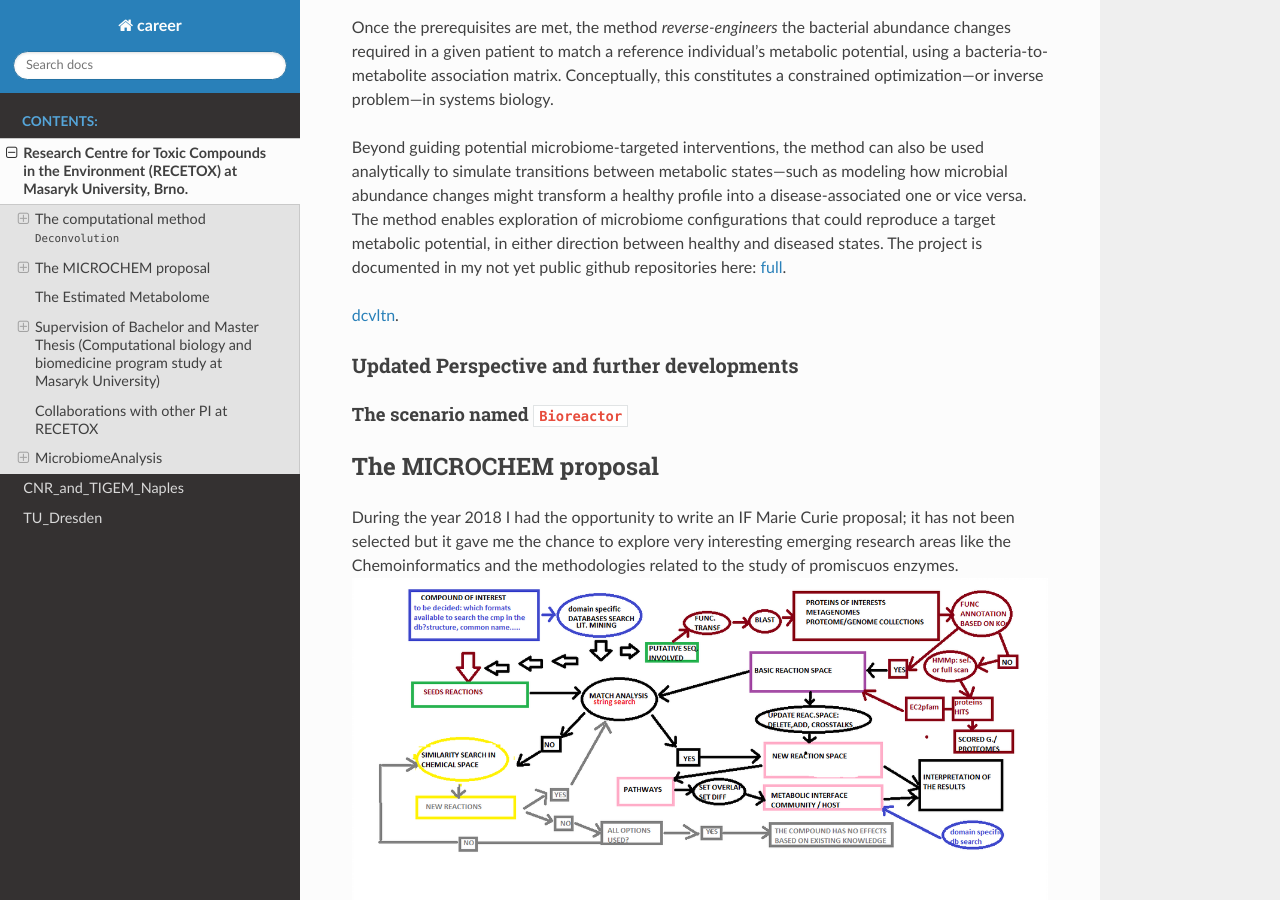
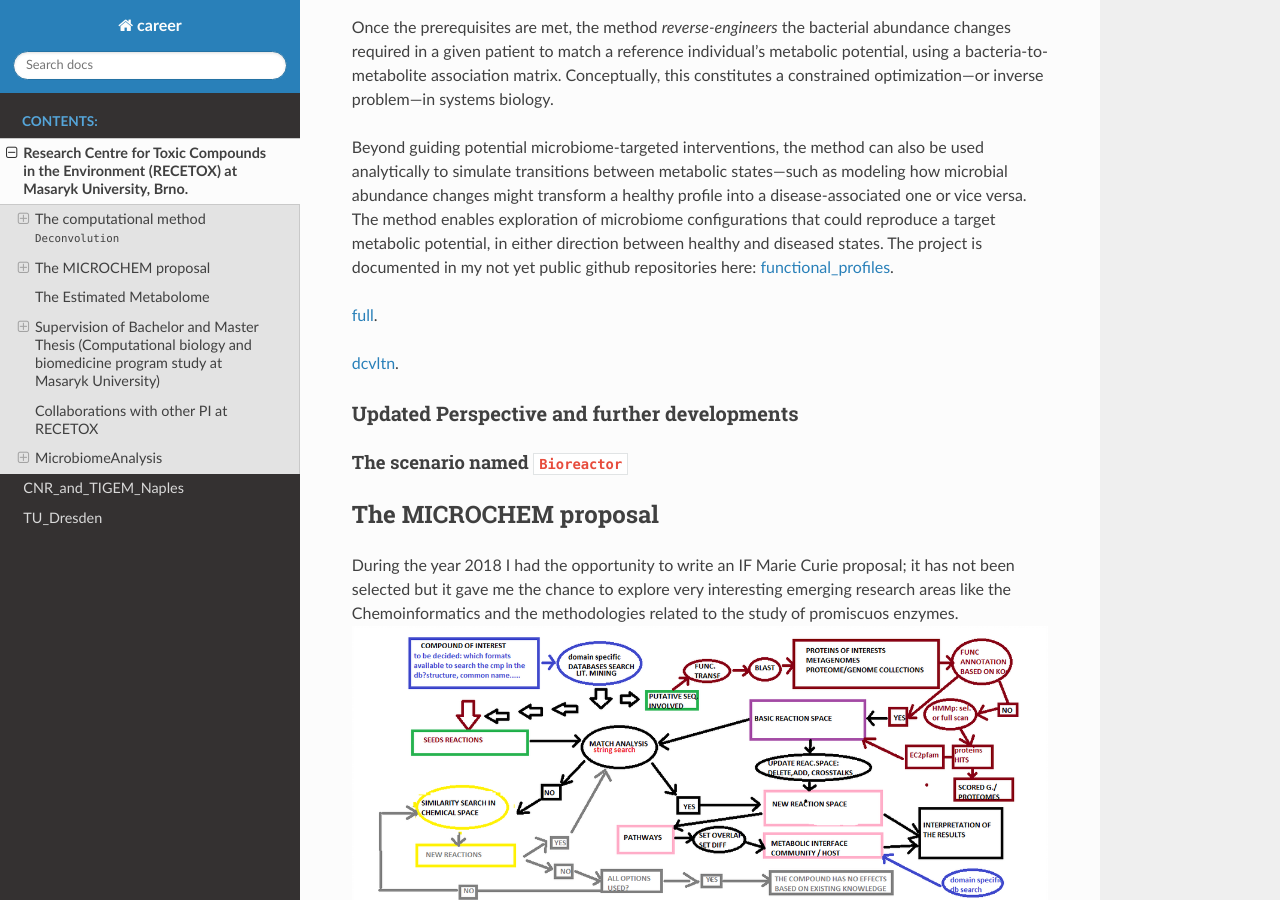
Before and after one commit to persicomaria/career_test, a Sphinx documentation site: the page built from doc/Masaryk_University_Recetox.md, in a window 1280 px wide and 900 px high, scrolled down 677 px. Built offline with Sphinx 7.4.7 and the Read the Docs theme 3.1.0, drawn with Linux system fonts in a browser that asks for light colours; pages that are not in the unit, such as notebooks, are missing from menus.

Commit message:
link to git hub func profiles added

```diff
--- a/doc/Masaryk_University_Recetox.md
+++ b/doc/Masaryk_University_Recetox.md
@@ -14,6 +14,8 @@ Once the prerequisites are met, the method *reverse-engineers* the bacterial abu
 
 Beyond guiding potential microbiome-targeted interventions, the method can also be used analytically to simulate transitions between metabolic states—such as modeling how microbial abundance changes might transform a healthy profile into a disease-associated one or vice versa. The method enables exploration of microbiome configurations that could reproduce a target metabolic potential, in either direction between healthy and diseased states.
 The project is documented in my not yet public github repositories here:
+[functional_profiles](https://github.com/persicomaria/functional_profiles/).
+
 [full](https://github.com/persicomaria/microbiomeDeconvolution/).
 
 [dcvltn](https://github.com/persicomaria/deconvolve_FULLvignette/).
```
